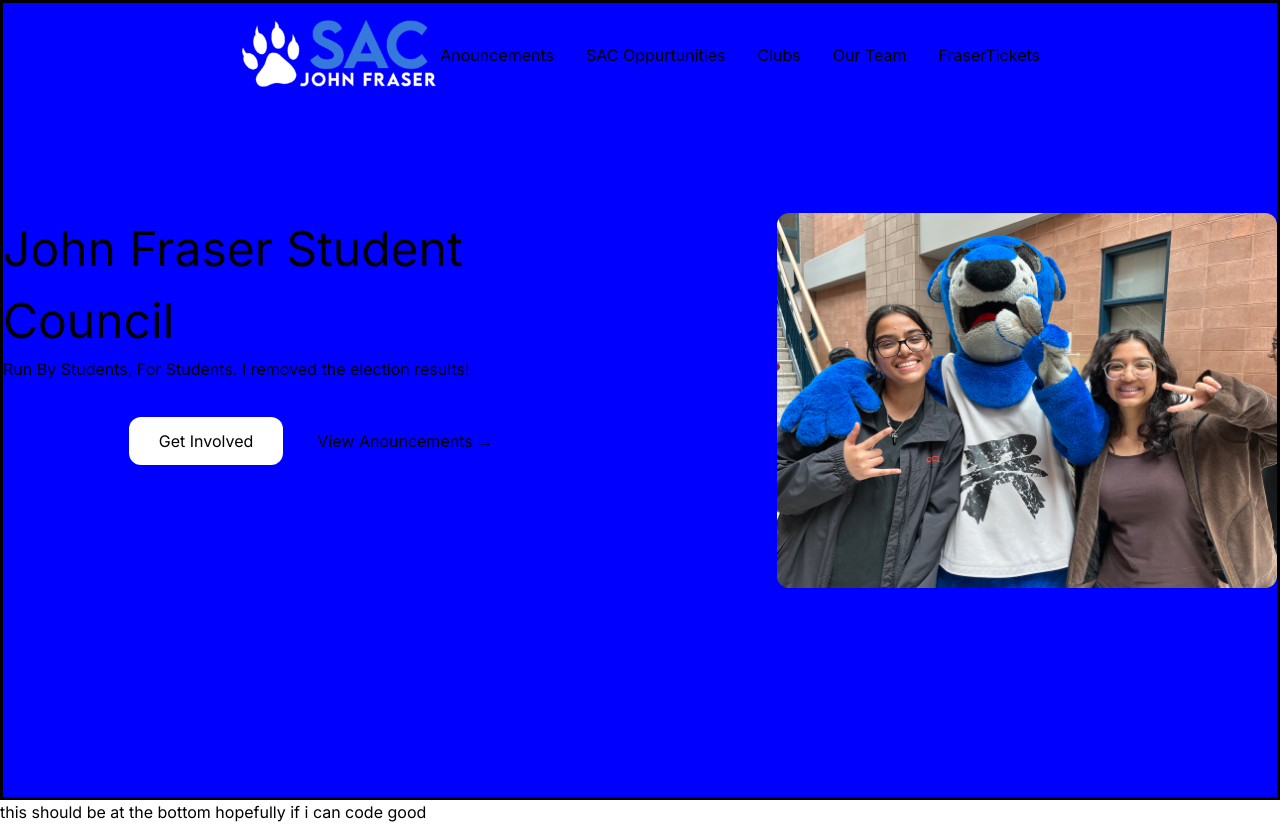
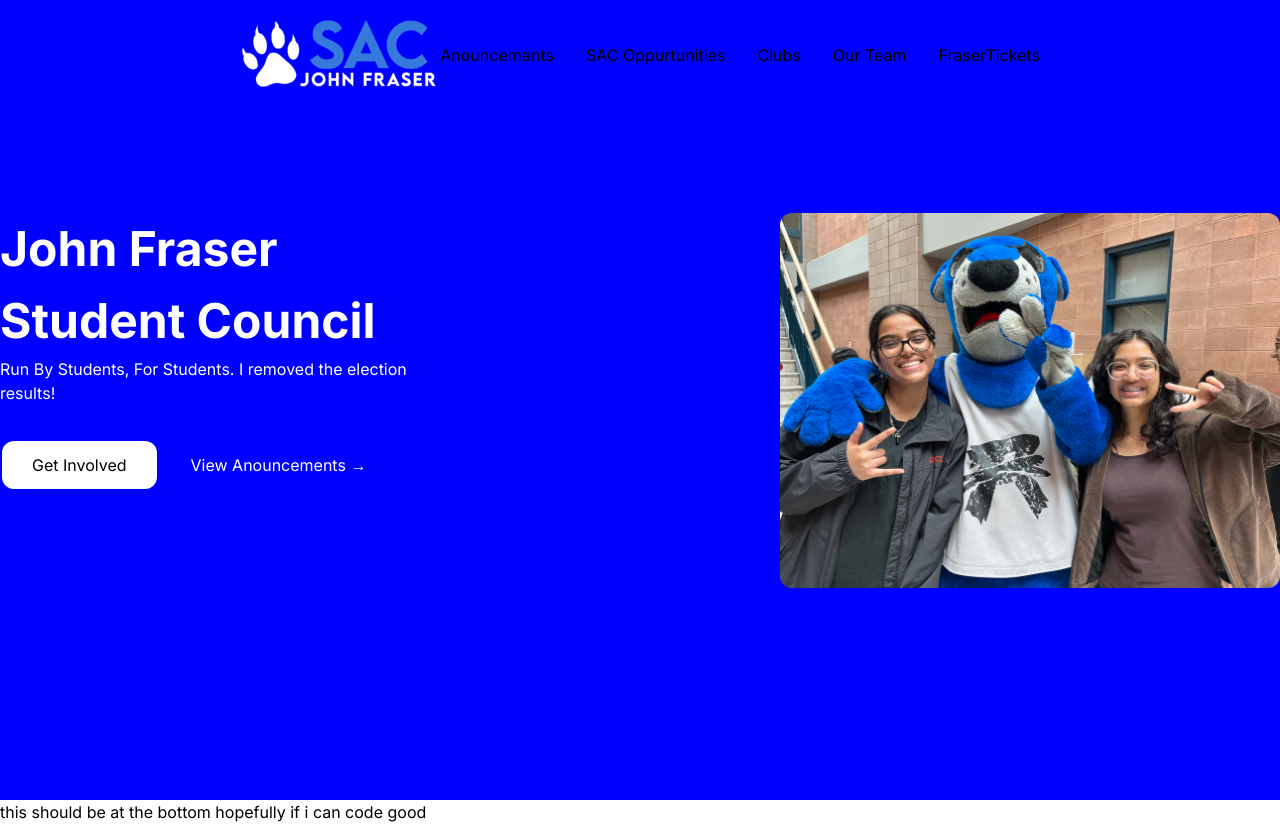
Before and after one commit to JohnfraserSAC/johnfrasersac, a Next.js app: page / in a window 1280 px wide. Built offline with nearby package versions, Linux system fonts and the light colour scheme.

Commit message:
fixed up minor issues

```diff
--- a/app/globals.css
+++ b/app/globals.css
@@ -1,6 +1,11 @@
 @tailwind base;
 @tailwind components;
 @tailwind utilities;
+
+* {
+    margin: 0;
+    padding: 0;
+}
 
 .border {
     border: 3px black solid;
@@ -33,6 +38,7 @@
 
   h1 {
     font-size: 6vh;
+    font-weight: bold;
   }
 
   h2 {
--- a/app/layout.tsx
+++ b/app/layout.tsx
@@ -11,8 +11,8 @@ import { AOSInitializer } from '@/components/AOSInitializer';
 const inter = Inter({ subsets: ["latin"] });
 
 export const metadata: Metadata = {
-  title: "Create Next App",
-  description: "Generated by create next app",
+  title: "John Fraser SAC Website",
+  description: "Made by Yang Xue with some love :)",
 };
 
 export default function RootLayout({
--- a/app/page.tsx
+++ b/app/page.tsx
@@ -1,24 +1,25 @@
 import React from 'react'
 import Image from 'next/image'
-
 
 const page = () => {
   return (
     <main>
+
+      {/* HERO SECTION */}
       <div className='relative h-screen custom-background-1'>
-        <div className='flex flex-col border items-center justify-center text-center h-full w-full'>
-          <div className='flex text-left gap-40'>
-            <div>
-              <h1>John Fraser Student Council</h1>
-              <p>Run By Students, For Students. I removed the election results!</p>
-              <div className='flex text-center items-center justify-center mt-8 gap-8'>
+        <div className='flex flex-col items-center justify-center text-center h-full w-full'>
+          <div className='flex justify-between text-left gap-40'>
+            <div className='w-4/12'>
+              <h1 className='text-white'>John Fraser Student Council</h1>
+              <p className='text-white'>Run By Students, For Students. I removed the election results!</p>
+              <div className='flex text-center items-center justify-start mt-8 gap-8'>
                 <a href='/oppurtunities'>
                   <button className='button-1'>
-                    Get Involved
+                    <p className='text-bold'>Get Involved</p>
                   </button>
                 </a>
                 <a href='/anouncements'>
-                  <p className='transition-colors duration-200 ease-in-out hover:text-yellow-500'>View Anouncements &rarr;</p>
+                  <p className='text-white transition-colors duration-200 ease-in-out hover:text-yellow-500'>View Anouncements &rarr;</p>
                 </a>
               </div>
             </div>
@@ -31,6 +32,17 @@ const page = () => {
           </div>
         </div>
       </div>
+
+      {/* WHO WE ARE SECTION */}
+
+
+      {/* UPCOMING EVENTS SECTION */}
+
+
+      {/* MEET OUR TEAM + SOCIALS SECTION */}
+
+
+      {/* LINKS SECTION */}
     </main>
   )
 }
```
